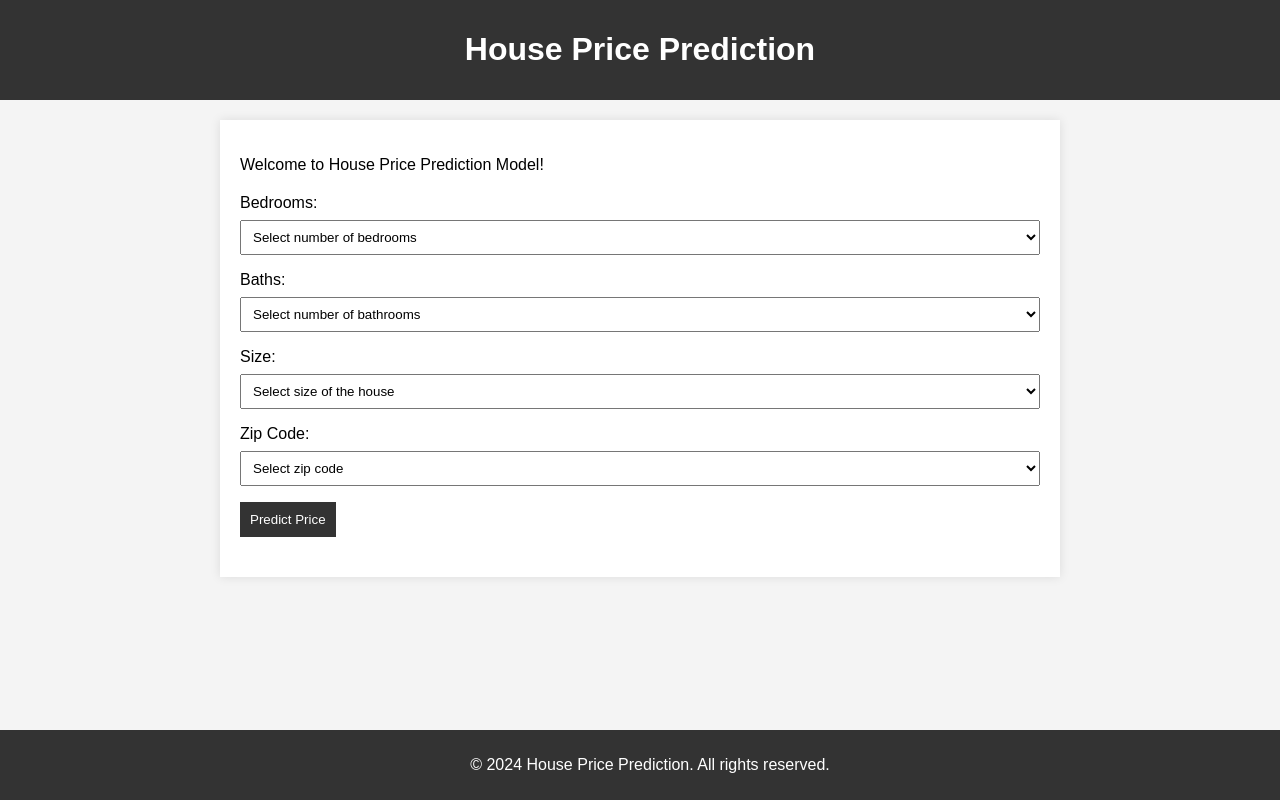
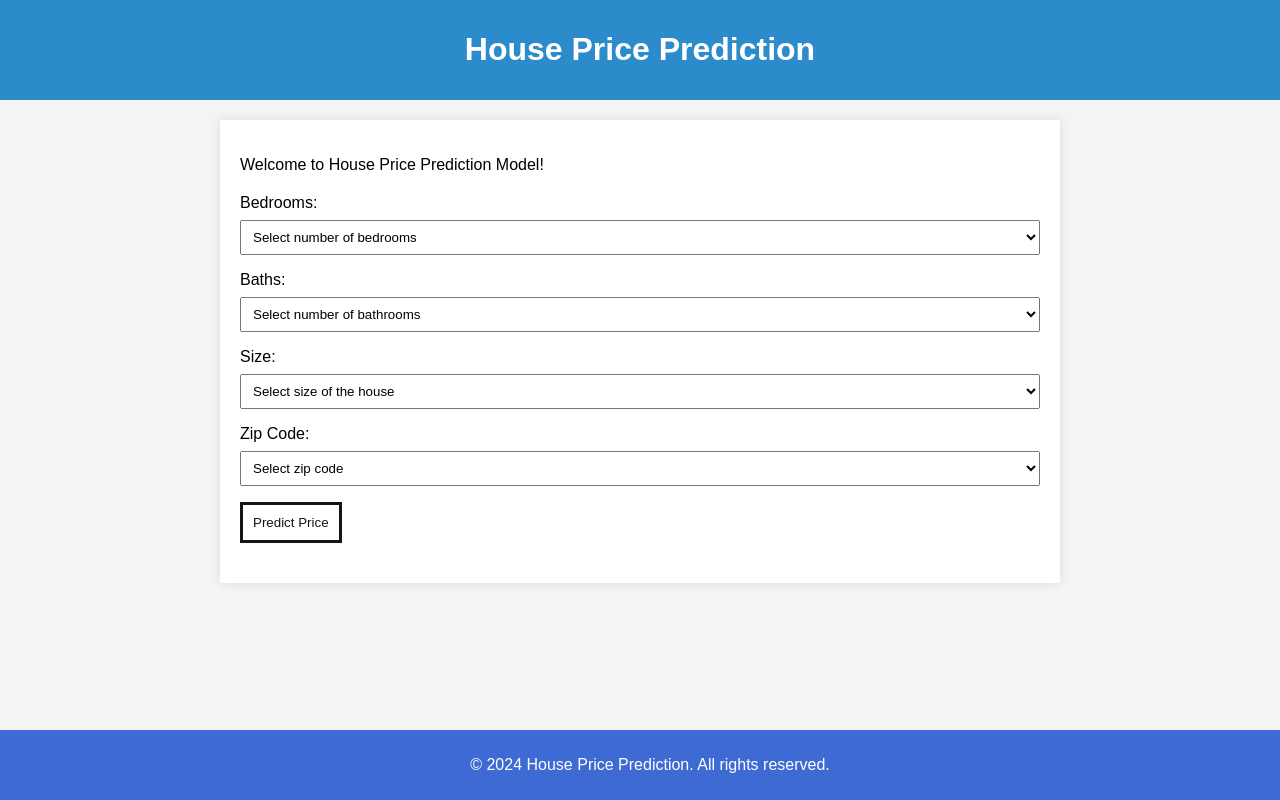
Before and after one commit to Anujsharma002/House-pred, a Flask app: page / in a window 1280 px wide. Run offline with Flask 3, Linux system fonts and the light colour scheme; parts of the project's set-up code (start-up, migrations or seed data) failed here and were passed over.

Commit message:
modify css

```diff
--- a/templates/index.html
+++ b/templates/index.html
@@ -15,7 +15,7 @@
         }
 
         header {
-            background-color: #333;
+            background-color: #2c8bca;
             color: #fff;
             padding: 10px;
             text-align: center;
@@ -25,14 +25,14 @@
             max-width: 800px;
             margin: 20px auto;
             padding: 20px;
-            background-color: #fff;
+            background-color: white;
             box-shadow: 0 0 10px rgba(0, 0, 0, 0.1);
         }
 
         footer {
             text-align: center;
             padding: 10px;
-            background-color: #333;
+            background-color: #3e6bd3;
             color: #fff;
             position: fixed;
             bottom: 0;
@@ -56,11 +56,19 @@
         }
 
         button {
-            background-color: #333;
-            color: #fff;
+            background-color: #33333300;
+            color: #151515;
             padding: 10px;
-            border: none;
+            border: solid;
             cursor: pointer;
+        }
+        button:hover
+        {
+            background-color: green;
+            color: white;
+            /* padding: 10px; */
+            transform: scale(1.1);
+            border: red solid;
         }
 
         /* Style for displaying the predicted price */
```
